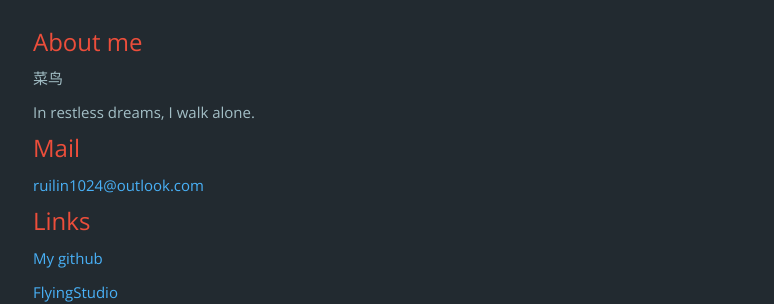
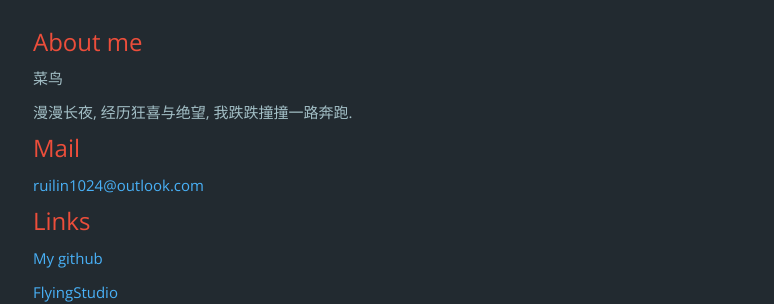
Before and after one commit to duckduckk/duckduckk.github.io.backup, a Jekyll site: the page built from about.html, in a window 1280 px wide. Shown: the part 175-479 px from the top of the page, without its empty margins (252-1026 px from the left). Built offline with Jekyll 4.4.1, drawn with Linux system fonts in a browser that asks for light colours; nearby versions of some CDN libraries; comment, search, counter and statistics services are not loaded.

Commit message:
Update about.yml

```diff
--- a/_data/about.yml
+++ b/_data/about.yml
@@ -2,8 +2,7 @@ text: |
 
   菜鸟
 
-  In restless dreams, I walk alone.
-
+  漫漫长夜, 经历狂喜与绝望, 我跌跌撞撞一路奔跑.
 
 
   ## Mail
```
